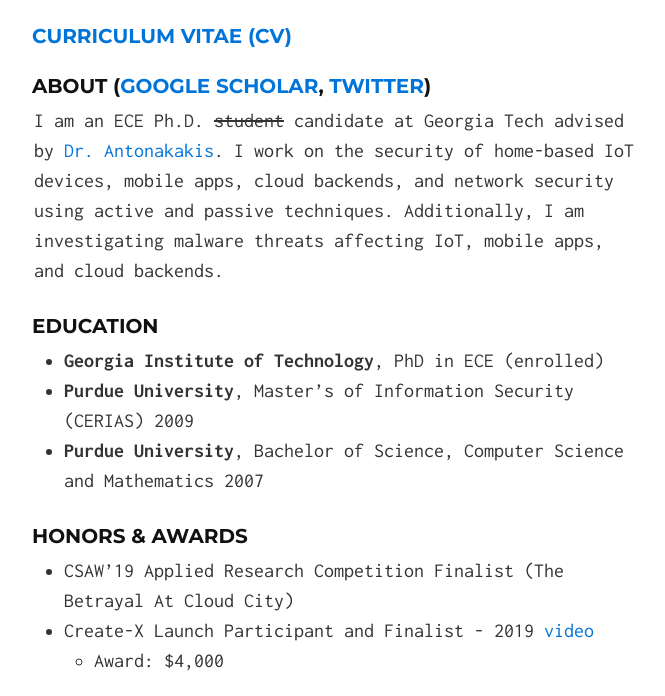
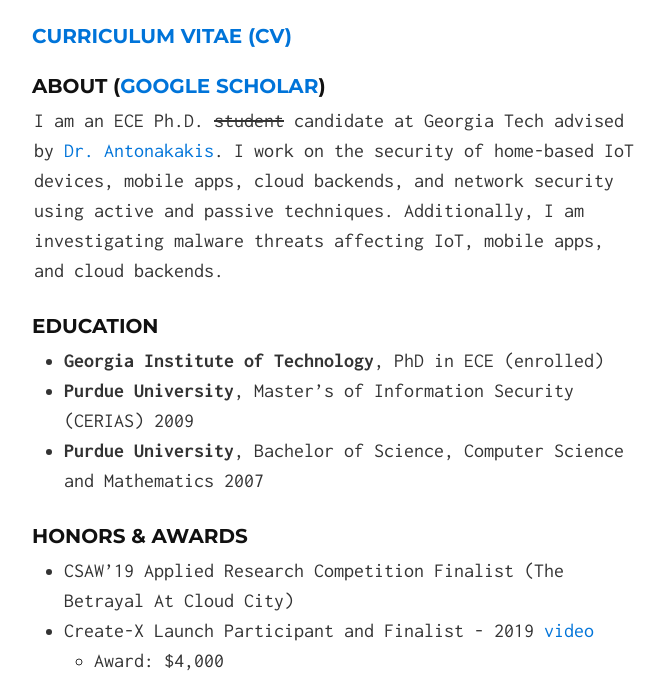
Before and after one commit to alrawi/alrawi.github.io, a Jekyll site: the page built from index.md, in a window 1280 px wide and 900 px high, cut to the strip 204-900 px from the top of the window. Shown: the whole strip, without its empty margins (306-971 px from the left). Built offline with Jekyll 4.4.1, drawn with Linux system fonts in a browser that asks for light colours.

Commit message:
Update index.md

```diff
--- a/index.md
+++ b/index.md
@@ -3,7 +3,7 @@ layout: default
 ---
 #### [Curriculum Vitae (CV)](/static/oalrawi_cv.pdf)
 
-### About ([Google Scholar](https://scholar.google.com/citations?user=94a6cB4AAAAJ&hl=en), [Twitter](https://twitter.com/oalrawi))
+### About ([Google Scholar](https://scholar.google.com/citations?user=94a6cB4AAAAJ&hl=en))
 I am an ECE Ph.D. ~~student~~ candidate at Georgia Tech advised by [Dr. Antonakakis](https://www.ece.gatech.edu/faculty-staff-directory/manos-antonakakis).
 I work on the security of home-based IoT devices, mobile apps, cloud backends, and network security using active and passive techniques.
 Additionally, I am investigating malware threats affecting IoT, mobile apps, and cloud backends.
```
